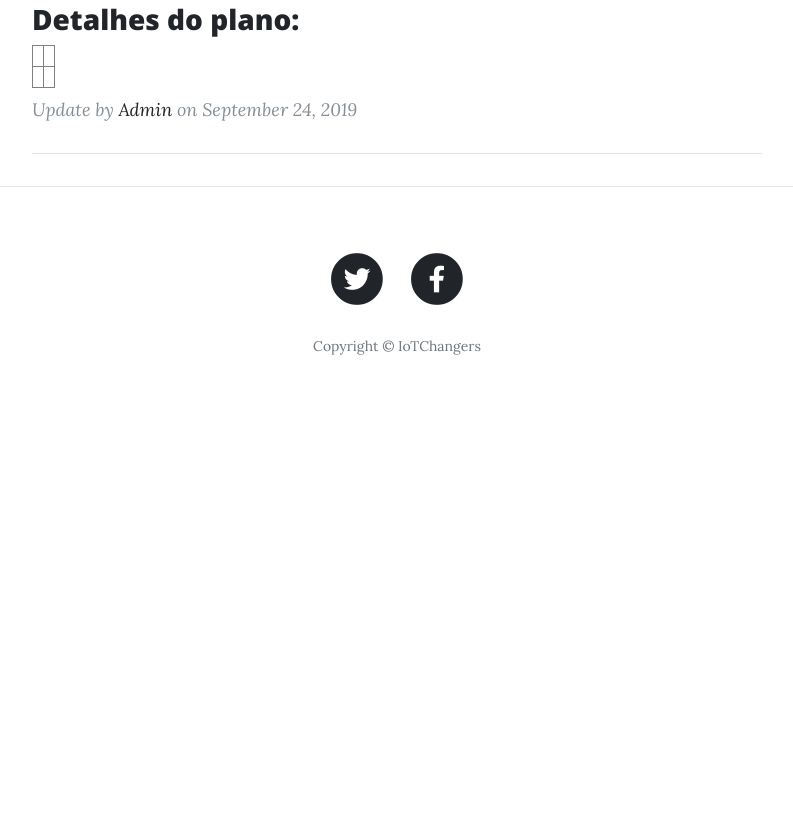
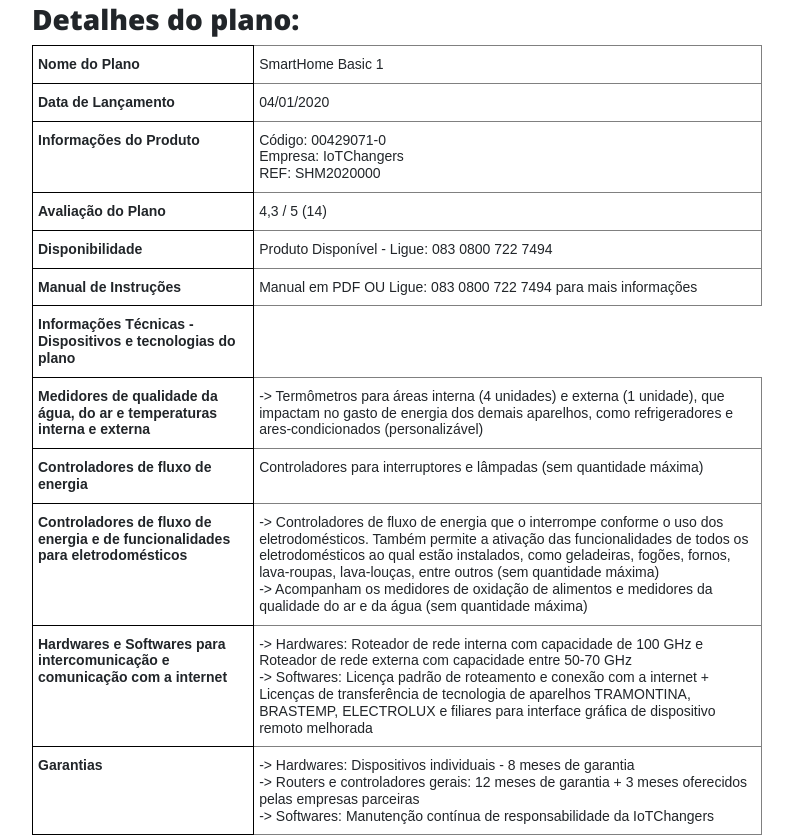
Before and after one commit to GCM-Projeto-Final/GCM-Projeto-Final.github.io, a website: page startbootstrap-clean-blog-gh-pages/startbootstrap-clean-blog-gh-pages/plano1.html in a window 1280 px wide. Shown: the part 816-1655 px from the top of the page, without its empty margins (243-1036 px from the left). Before the commit the page ends 1238 px from the top, so only its background shows below. Drawn offline with nearby package versions, Linux system fonts and the light colour scheme; files whose address does not match are found by name.

Commit message:
Adicionando tabela e textos dos detalhes técnicos da tabela do primeiro plano

```diff
--- a/startbootstrap-clean-blog-gh-pages/startbootstrap-clean-blog-gh-pages/plano1.html
+++ b/startbootstrap-clean-blog-gh-pages/startbootstrap-clean-blog-gh-pages/plano1.html
@@ -89,17 +89,65 @@
                 .tg th{border-color:black;border-style:solid;border-width:1px;font-family:Arial, sans-serif;font-size:14px;
                   font-weight:normal;overflow:hidden;padding:10px 5px;word-break:normal;}
                 .tg .tg-0pky{border-color:inherit;text-align:left;vertical-align:top}
+                .tg .tg-0pky1{border-color:black;text-align:left;vertical-align:top;text-decoration-color: darkblue;}
                 </style>
                 <table class="tg">
                   <thead>
+                    <tr>
+                      <th class="tg-0pky1"><b> Nome do Plano </b></th>
+                      <th class="tg-0pky"> SmartHome Basic 1 </th>
+                    </tr>
+                    <tr>
+                      <th class="tg-0pky1"><b> Data de Lançamento </b></th>
+                      <th class="tg-0pky"> 04/01/2020 </th>
+                    </tr>
                       <tr>
-                        <th class="tg-0pky"></th>
-                        <th class="tg-0pky"></th>
+                        <th class="tg-0pky1"><b> Informações do Produto </b></th>
+                        <th class="tg-0pky"> Código:   00429071-0 <br>
+                          Empresa:   IoTChangers <br>
+                          REF:   SHM2020000 <br> </th>
                       </tr>
                       <tr>
-                        <th class="tg-0pky"></th>
-                        <th class="tg-0pky"></th>
+                        <th class="tg-0pky1"><b> Avaliação do Plano </b></th>
+                        <th class="tg-0pky"><a href="#"> 4,3 / 5 </a>(14) </th>
                       </tr>
+                      <tr>
+                        <th class="tg-0pky1"><b> Disponibilidade </b></th>
+                        <th class="tg-0pky"> Produto Disponível - Ligue: 083 0800 722 7494 </th>
+                      </tr>
+                      <tr>
+                        <th class="tg-0pky1"><b> Manual de Instruções </b></th>
+                        <th class="tg-0pky"> Manual em PDF OU Ligue: 083 0800 722 7494 para mais informações</th>
+                      </tr>
+                      <tr>
+                        <th class="tg-0pky1"><b> Informações Técnicas - Dispositivos e tecnologias do plano </b></th>
+                      </tr>
+                      <tr>
+                        <th class="tg-0pky1"><b> Medidores de qualidade da água, do ar e temperaturas interna e externa </b></th>
+                        <th class="tg-0pky"> -> Termômetros para áreas interna (4 unidades) e externa (1 unidade), que impactam no gasto de energia dos demais aparelhos, como refrigeradores e ares-condicionados (personalizável) <br>
+                        </th>
+                      </tr>
+                      <tr>
+                        <th class="tg-0pky1"><b> Controladores de fluxo de energia </b></th>
+                        <th class="tg-0pky"> Controladores para interruptores e lâmpadas (sem quantidade máxima) </th>
+                      </tr>
+                      <tr>
+                        <th class="tg-0pky1"><b> Controladores de fluxo de energia e de funcionalidades para eletrodomésticos </b></th>
+                        <th class="tg-0pky"> -> Controladores de fluxo de energia que o interrompe conforme o uso dos eletrodomésticos. Também permite a ativação das funcionalidades de todos os eletrodomésticos ao qual estão instalados, como geladeiras, fogões, fornos, lava-roupas, lava-louças, entre outros (sem quantidade máxima) <br>
+                          -> Acompanham os medidores de oxidação de alimentos e medidores da qualidade do ar e da água (sem quantidade máxima) </th>
+                      </tr>
+                      <tr>
+                        <th class="tg-0pky1"><b> Hardwares e Softwares para intercomunicação e comunicação com a internet </b></th>
+                        <th class="tg-0pky"> -> Hardwares: Roteador de rede interna com capacidade de 100 GHz e Roteador de rede externa com capacidade entre 50-70 GHz <br>
+                          -> Softwares: Licença padrão de roteamento e conexão com a internet + Licenças de transferência de tecnologia de aparelhos TRAMONTINA, BRASTEMP, ELECTROLUX e filiares para interface gráfica de dispositivo remoto melhorada </th>
+                      </tr>
+                      <tr>
+                        <th class="tg-0pky1"><b> Garantias </b></th>
+                        <th class="tg-0pky"> -> Hardwares: Dispositivos individuais - 8 meses de garantia <br>
+                          -> Routers e controladores gerais: 12 meses de garantia + 3 meses oferecidos pelas empresas parceiras <br>
+                          -> Softwares: Manutenção contínua de responsabilidade da IoTChangers </th>
+                      </tr>
+
                   </thead>
                 </table>
             </h4>
```
